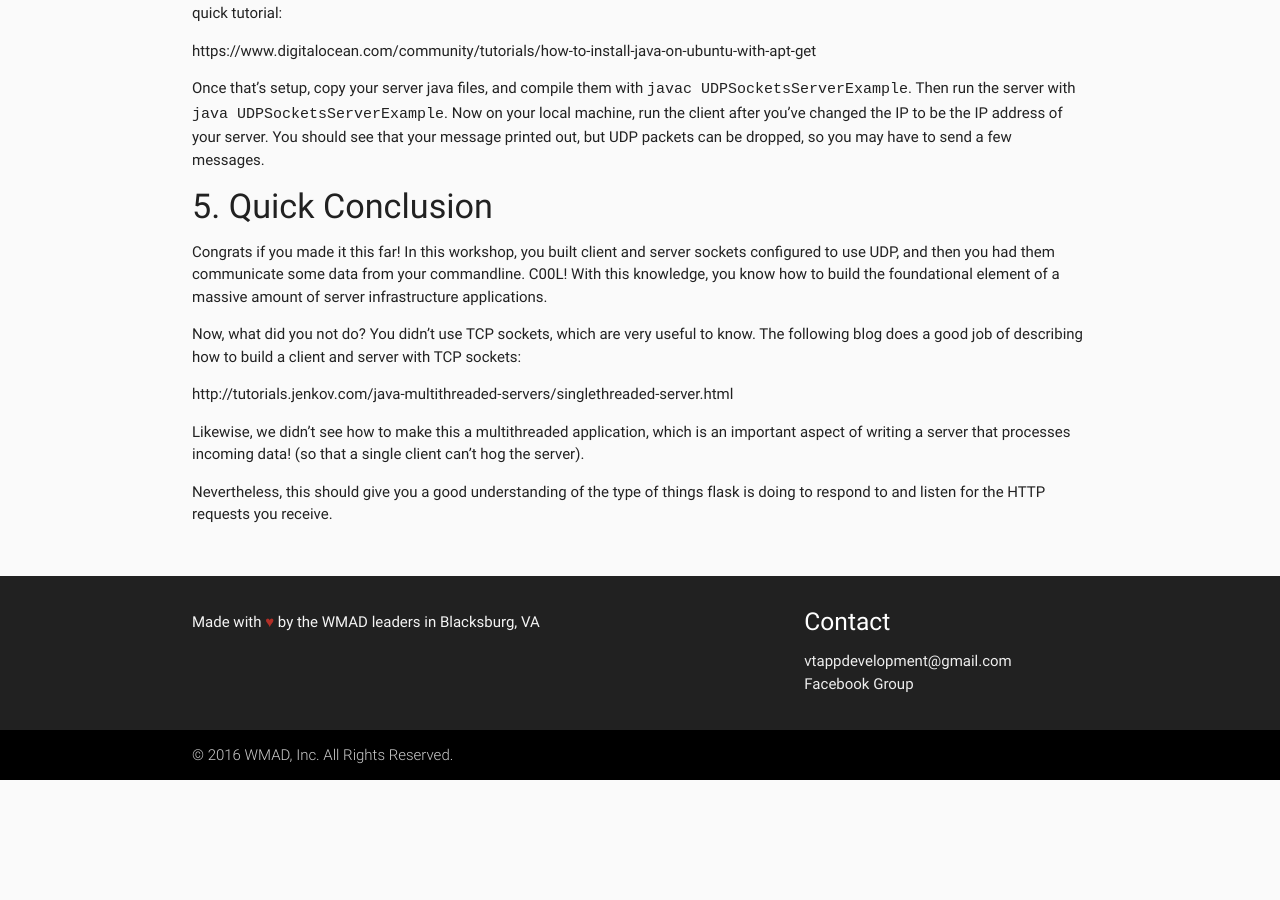
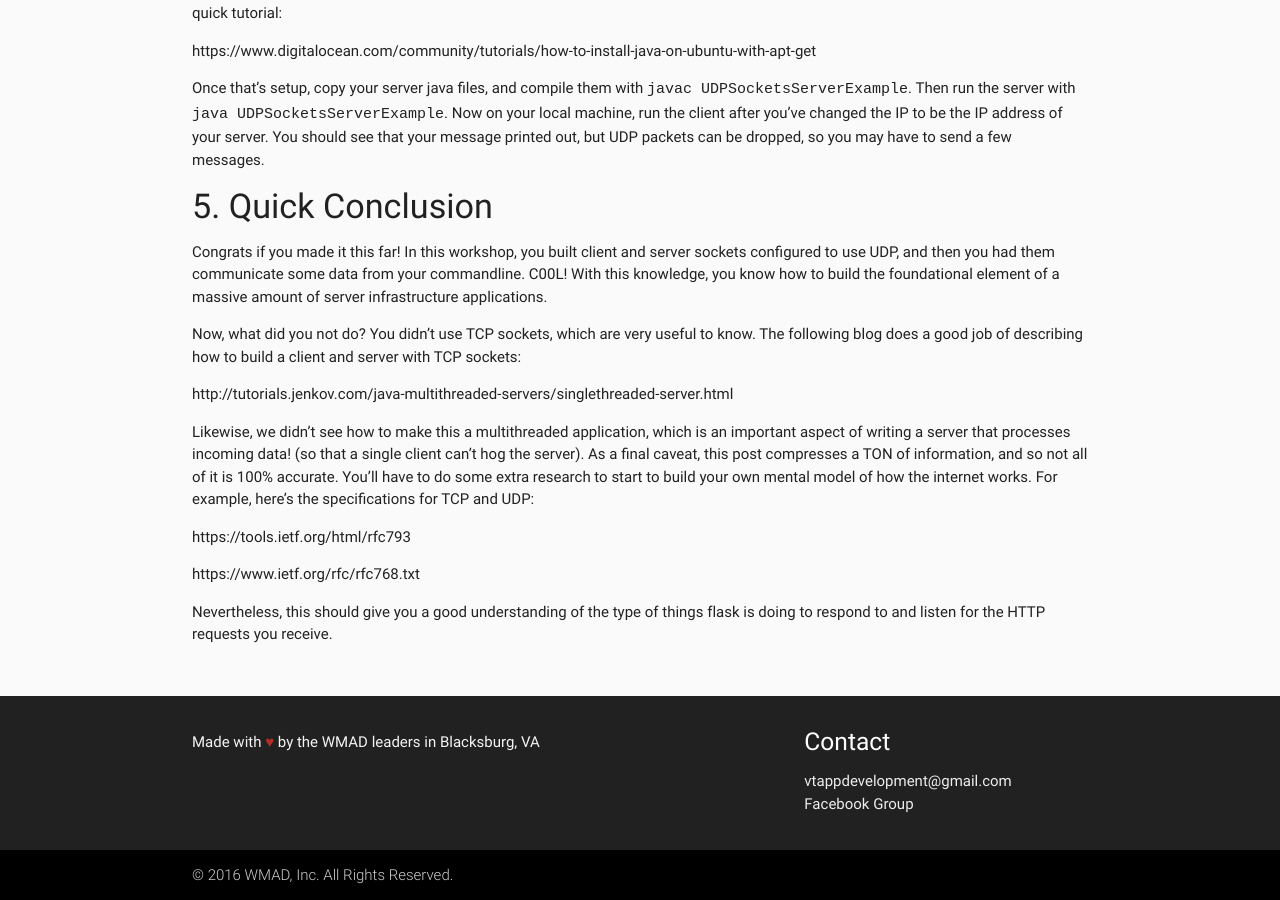
Before and after one commit to MandWdevclub/MandWdevclub.github.io, a Jekyll site: the page built from _posts/2017-01-23-Contextualizing-Sockets-UDP.md, in a window 1280 px wide and 900 px high, scrolled down 6553 px. Built offline with Jekyll 4.4.1, drawn with Linux system fonts in a browser that asks for light colours; before the commit the page ends 7333 px from its top, so only the background shows below that.

Commit message:
Update 2017-01-23-Contextualizing-Sockets-UDP.md

```diff
--- a/_posts/2017-01-23-Contextualizing-Sockets-UDP.md
+++ b/_posts/2017-01-23-Contextualizing-Sockets-UDP.md
@@ -372,7 +372,11 @@ http://tutorials.jenkov.com/java-multithreaded-servers/singlethreaded-server.htm
 
 Likewise, we didn't see how to make this a multithreaded application, which is
 an important aspect of writing a server that processes incoming data! (so that a
-  single client can't hog the server).
+  single client can't hog the server). As a final caveat, this post compresses a TON of information, and so not all of it is 100% accurate. You'll have to do some extra research to start to build your own mental model of how the internet works. For example, here's the specifications for TCP and UDP:
+
+https://tools.ietf.org/html/rfc793
+
+https://www.ietf.org/rfc/rfc768.txt
 
 Nevertheless, this should give you a good understanding of the type of things
 flask is doing to respond to and listen for the HTTP requests you receive.
```
